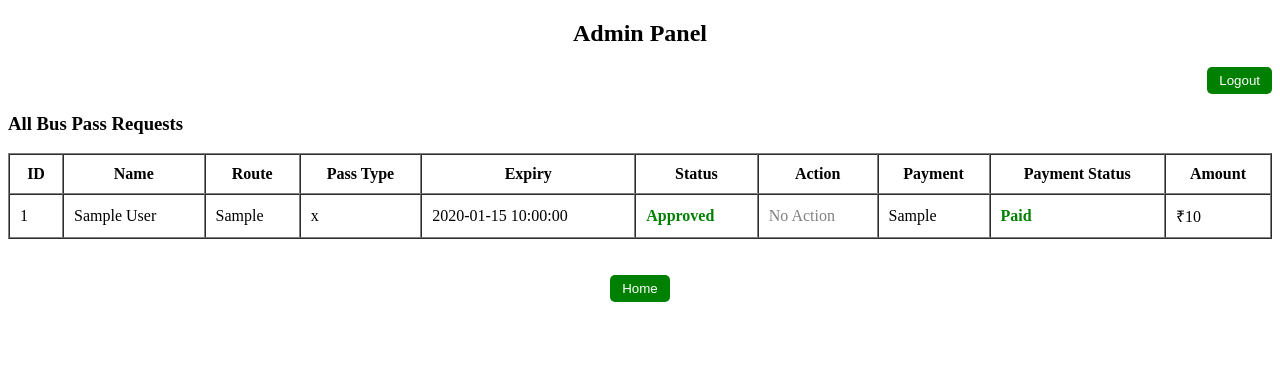
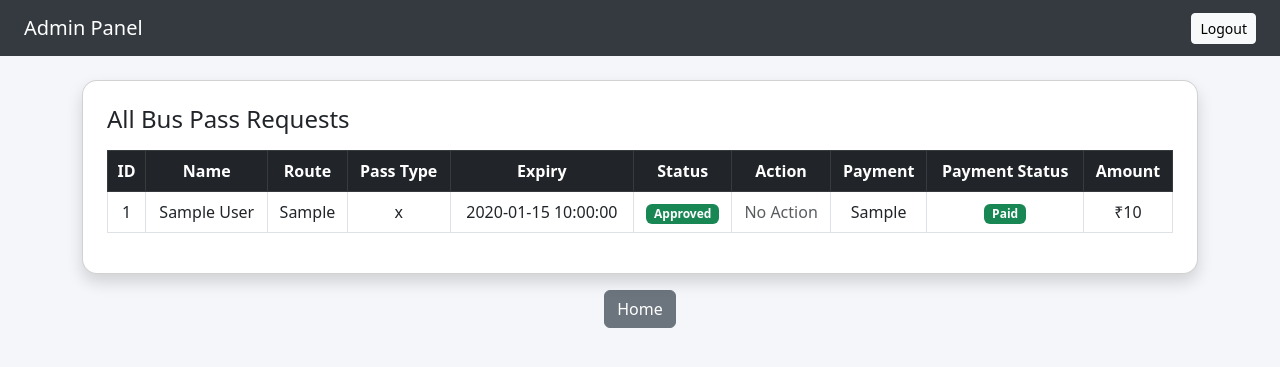
Before and after one commit to prathii12/bus-pass-renewal-project, a Flask app: page /admin in a window 1280 px wide. Shown: the top 367 px of the page. Run offline with Flask 3, Linux system fonts and the light colour scheme; the visitor is signed in with stand-in values (Sample User, id 1); tables that the repository leaves empty or names only in its code hold one stand-in row (values such as "Sample post"); some libraries are stand-ins or nearby versions.

Commit message:
Update admin.html

```diff
--- a/templates/admin.html
+++ b/templates/admin.html
@@ -1,20 +1,40 @@
 <!DOCTYPE html>
-<html>
+<html lang="en">
 <head>
     <title>Admin Panel</title>
-    <link rel="stylesheet" href="/static/style.css">
+    <meta name="viewport" content="width=device-width, initial-scale=1">
+
+    <!-- Bootstrap -->
+    <link href="https://cdn.jsdelivr.net/npm/bootstrap@5.3.0/dist/css/bootstrap.min.css" rel="stylesheet">
+
+    <style>
+        body {
+            background: #f4f6f9;
+        }
+        .navbar {
+            background: #343a40;
+        }
+        .card {
+            border-radius: 15px;
+        }
+    </style>
 </head>
 <body>
 
-<h2 style="text-align:center;">Admin Panel</h2>
+<!-- Navbar -->
+<nav class="navbar navbar-dark px-4">
+    <span class="navbar-brand">Admin Panel</span>
+    <a href="/logout" class="btn btn-light btn-sm">Logout</a>
+</nav>
 
-<div style="text-align:right; margin-bottom:10px;">
-    <a href="/logout"><button>Logout</button></a>
-</div>
+<div class="container mt-4">
 
-<h3>All Bus Pass Requests</h3>
+    <div class="card p-4 shadow">
+        <h4 class="mb-3">All Bus Pass Requests</h4>
 
-<table border="1" cellpadding="10" cellspacing="0" width="100%">
+        <div class="table-responsive">
+            <table class="table table-bordered text-center">
+                <thead class="table-dark">
                     <tr>
                         <th>ID</th>
                         <th>Name</th>
@@ -27,68 +47,72 @@
                         <th>Payment Status</th>
                         <th>Amount</th>
                     </tr>
+                </thead>
 
+                <tbody>
                     {% for r in renewals %}
                     <tr>
-
                         <td>{{ r.id }}</td>
                         <td>{{ r.name }}</td>
                         <td>{{ r.route }}</td>
                         <td>{{ r.pass_type }}</td>
                         <td>{{ r.expiry_date }}</td>
 
-    <!-- ✅ STATUS COLOR (FIXED) -->
+                        <!-- STATUS COLOR -->
                         <td>
                             {% if r.status == 'Approved' %}
-            <span style="color:green;"><b>{{ r.status }}</b></span>
+                                <span class="badge bg-success">Approved</span>
                             {% elif r.status == 'Rejected' %}
-            <span style="color:red;"><b>{{ r.status }}</b></span>
+                                <span class="badge bg-danger">Rejected</span>
                             {% else %}
-            <span style="color:orange;"><b>{{ r.status }}</b></span>
+                                <span class="badge bg-warning text-dark">Pending</span>
                             {% endif %}
                         </td>
 
-    <!-- ✅ ACTION -->
+                        <!-- ACTION -->
                         <td>
-    {% if r.payment_status != 'Paid' and r.status == 'Pending' %}
-        <form method="POST">
+                            {% if r.status == 'Pending' %}
+                                <form method="POST" style="display:inline;">
                                     <input type="hidden" name="id" value="{{ r.id }}">
+                                    <input type="hidden" name="status" value="Approved">
+                                    <button class="btn btn-success btn-sm">Approve</button>
+                                </form>
 
-            <select name="status">
-                <option value="Approved">Approve</option>
-                <option value="Rejected">Reject</option>
-            </select>
-
-            <button type="submit">Update</button>
+                                <form method="POST" style="display:inline;">
+                                    <input type="hidden" name="id" value="{{ r.id }}">
+                                    <input type="hidden" name="status" value="Rejected">
+                                    <button class="btn btn-danger btn-sm">Reject</button>
                                 </form>
                             {% else %}
-        <span style="color:gray;">No Action</span>
+                                <span class="text-muted">No Action</span>
                             {% endif %}
                         </td>
 
-    <!-- ✅ PAYMENT -->
                         <td>{{ r.payment_method }}</td>
 
-    <!-- ✅ PAYMENT STATUS COLOR (FIXED) -->
+                        <!-- PAYMENT STATUS -->
                         <td>
                             {% if r.payment_status == 'Paid' %}
-            <span style="color:green;"><b>Paid</b></span>
+                                <span class="badge bg-success">Paid</span>
                             {% else %}
-            <span style="color:red;"><b>{{ r.payment_status }}</b></span>
+                                <span class="badge bg-secondary">Pending</span>
                             {% endif %}
                         </td>
 
                         <td>₹{{ r.amount }}</td>
-
                     </tr>
                     {% endfor %}
+                </tbody>
 
             </table>
+        </div>
+    </div>
 
-<br><br>
+    <!-- Home -->
+    <div class="text-center mt-3">
+        <a href="/" class="btn btn-secondary">Home</a>
+    </div>
 
-<div style="text-align:center;">
-    <button onclick="window.location.href='/'">Home</button>
 </div>
 
 </body>
```
Lines whose indentation alone changed are shown as unchanged.
